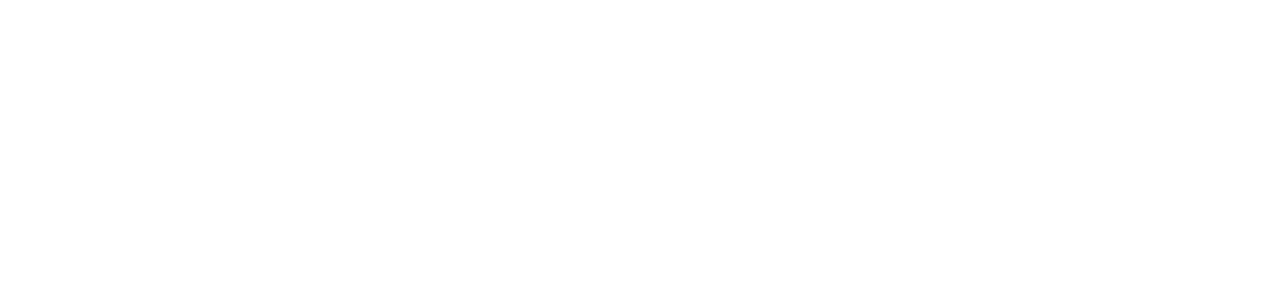
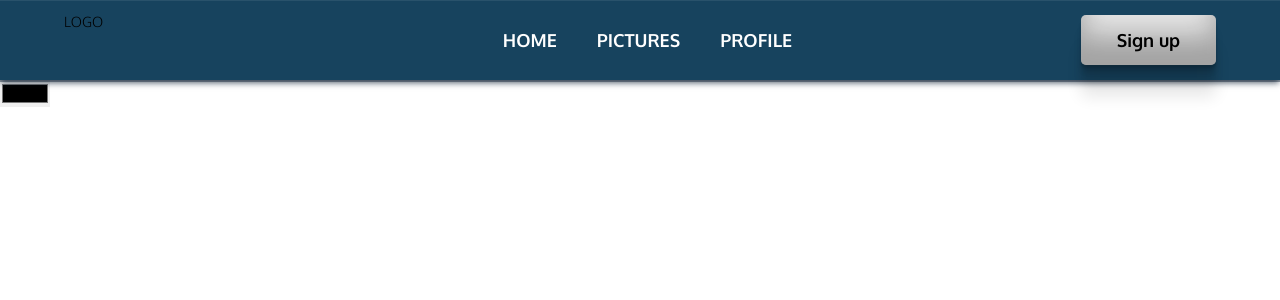
Before and after one commit to IBRA110/Draw-and-Draw, an Angular app in the folder frontend/project/: page /paint in a window 1280 px wide. Before the commit this address led to /. Shown: the top 300 px of the page. Built offline with nearby package versions, Linux system fonts and the light colour scheme.

Commit message:
version 0.11

```diff
--- a/frontend/project/package.json
+++ b/frontend/project/package.json
@@ -18,7 +18,9 @@
     "@angular/platform-browser": "~13.3.0",
     "@angular/platform-browser-dynamic": "~13.3.0",
     "@angular/router": "~13.3.0",
+    "angular-canvas-painter": "^0.6.0",
     "ng2-file-upload": "^1.4.0",
+    "p5": "^1.4.1",
     "rxjs": "~7.5.0",
     "tslib": "^2.3.0",
     "zone.js": "~0.11.4"
--- a/frontend/project/src/app/app-routing.module.ts
+++ b/frontend/project/src/app/app-routing.module.ts
@@ -4,12 +4,14 @@
 import { MainComponent } from './main/main.component';
 import { AuthComponent } from './auth/auth.component';
 import { HomeComponent } from './main/home/home.component';
+import { PaintComponent } from './main/paint/paint.component';
 
 const routes: Routes = [
 	{
 		path: '', component: MainComponent, children:[
 			{path: '', redirectTo:'/', pathMatch: 'full'},
 			{path: '', component: HomeComponent},
+			{path: 'paint', component: PaintComponent},
 		]},
 ];
 
--- a/frontend/project/src/app/app.module.ts
+++ b/frontend/project/src/app/app.module.ts
@@ -11,6 +11,7 @@
 import { AuthService } from './auth/auth.service';
 import { HomeComponent } from './main/home/home.component';
 import { FooterComponent } from './main/footer/footer.component';
+import { PaintComponent } from './main/paint/paint.component';
 
 @NgModule({
   declarations: [
@@ -19,7 +20,8 @@
     HeaderComponent,
     AuthComponent,
     HomeComponent,
-    FooterComponent
+    FooterComponent,
+    PaintComponent
   ],
   imports: [
     BrowserModule,
--- a/frontend/project/src/app/main/header/header.component.html
+++ b/frontend/project/src/app/main/header/header.component.html
@@ -1,17 +1,17 @@
-<nav>
+<nav class='nav'>
 	<div class='logo'>LOGO
 	</div>
 	<ul>
-		<li><a href='#'>HOME</a></li>
+		<li><a [routerLink]="['']">HOME</a></li>
 		<li><a href='#'>PICTURES</a></li>
 		<li><a href='#'>PROFILE</a></li>
 	</ul>
 	<ul>
 		<li	class='signup' *ngIf='!auth.isAuthenticated()' (click)='popupShow()'>
-			<button>
-				Sign up
-			</button>
+			<button>Sign up</button>
 		</li>
-		<li class='logout' *ngIf='auth.isAuthenticated()'><button (click)='logout()'>Logout</button></li>
+		<li class='logout' *ngIf='auth.isAuthenticated()'>
+			<button (click)='logout()'>Logout</button>
+		</li>
 	</ul>
 </nav>
--- a/frontend/project/src/app/main/header/header.component.scss
+++ b/frontend/project/src/app/main/header/header.component.scss
@@ -7,6 +7,7 @@
 	align-items: center;
 	gap: 50px;
 	padding: 0px 5%;
+	transition: 300ms ease;
 
 	.logo{
 		width: 150px;
@@ -67,7 +68,16 @@
 				font-size: 18px;
 				font-weight: bold;
 				color: rgb(255,255,255);
+				transition: 300ms ease;
 			}
 		}
 	}
 }
+.paint-nav{
+	position: relative;
+	background-color: rgb(23, 67, 94);
+	box-shadow: rgba(6, 24, 44, 0.4) 0px 0px 0px 2px,
+							rgba(6, 24, 44, 0.65) 0px 4px 6px -1px,
+							rgba(255, 255, 255, 0.08) 0px 1px 0px inset;
+
+}
--- a/frontend/project/src/app/main/header/header.component.ts
+++ b/frontend/project/src/app/main/header/header.component.ts
@@ -1,6 +1,7 @@
-import { Component, Inject, OnInit } from '@angular/core';
+import { Component, Inject, OnInit, DoCheck } from '@angular/core';
 import { DOCUMENT } from '@angular/common';
 import { Injectable } from '@angular/core';
+import { Router } from '@angular/router';
 
 import { AuthService } from '../../auth/auth.service';
 
@@ -12,18 +13,29 @@
 @Injectable({providedIn: 'root'})
 export class HeaderComponent implements OnInit {
 
-
+	public nav: any
 	public authComp: any
 
 	constructor(
 		public auth: AuthService,
-		@Inject(DOCUMENT) private document: Document
+		@Inject(DOCUMENT) private document: Document,
+		private router: Router
 	) {
 		this.authComp = this.document.getElementsByClassName('forms')[0]
+		this.nav = this.document.getElementsByClassName('nav')
 	}
 
   ngOnInit(): void {
   }
+
+	ngDoCheck(){
+		if (this.router.url == '/paint'){
+			this.nav[0].classList.add('paint-nav')
+		}
+		else{
+			this.nav[0].classList.remove('paint-nav')
+		}
+	}
 
 	popupShow(){
 		this.authComp.classList.add('show')
--- a/frontend/project/src/app/main/home/home.component.html
+++ b/frontend/project/src/app/main/home/home.component.html
@@ -1,4 +1,4 @@
 <div class='home' (click)='popupHide()'>
 	<button *ngIf='!auth.isAuthenticated()' (click)='popupShow()'>Let's Draw!</button>
-	<button *ngIf='auth.isAuthenticated()'>Let's Draw!</button>
+	<button *ngIf='auth.isAuthenticated()' [routerLink]="['paint']">Let's Draw!</button>
 </div>
--- /dev/null
+++ b/frontend/project/src/app/main/paint/paint.component.html
@@ -0,0 +1,4 @@
+<input type='color'>
+<div class="sketch-container">
+	<div id="sketch-holder"></div>
+</div>
--- /dev/null
+++ b/frontend/project/src/app/main/paint/paint.component.scss
@@ -0,0 +1,5 @@
+div{
+	display: block;
+	height: 80%;
+	width: 100%;
+}
--- /dev/null
+++ b/frontend/project/src/app/main/paint/paint.component.ts
@@ -0,0 +1,64 @@
+import { Component, OnInit } from '@angular/core';
+import p5 from 'p5';
+
+@Component({
+  selector: 'app-paint',
+  templateUrl: './paint.component.html',
+  styleUrls: ['./paint.component.scss']
+})
+export class PaintComponent implements OnInit {
+
+
+	canvas: any;
+  sw = 20;
+  c = [];
+  strokeColor = 0;
+  constructor() { }
+
+  ngOnInit() {
+    // this sketch was modified from the original
+    // https://editor.p5js.org/Janglee123/sketches/HJ2RnrQzN
+    const sketch = s => {
+      s.setup = () => {
+        let canvas2 = s.createCanvas(s.windowWidth - 200, s.windowHeight - 200);
+
+        canvas2.parent('sketch-holder');
+
+
+        s.strokeWeight(this.sw);
+        this.c[0] = s.color(0, 0, 0);
+        s.rect(0, 0, s.width, s.height);
+        s.stroke(this.c[this.strokeColor]);
+        s.background(255);
+      };
+
+      s.draw = () => {
+        if (s.mouseIsPressed) {
+          if (s.mouseButton === s.LEFT) {
+            s.line(s.mouseX, s.mouseY, s.pmouseX, s.pmouseY);
+          } else if (s.mouseButton === s.CENTER) {
+            s.background(255);
+          }
+        }
+
+
+
+
+
+/*
+				s.fill(0,100,100)
+				s.line(s.mouseX, s.mouseY, s.pmouseX, s.pmouseY)
+
+*/
+      };
+
+      s.keyPressed = () => {
+        if (s.key === 'c') {
+          window.location.reload();
+        }
+      };
+    };
+
+    this.canvas = new p5(sketch);
+  }
+}
--- a/frontend/project/src/index.html
+++ b/frontend/project/src/index.html
@@ -9,5 +9,6 @@
 </head>
 <body>
   <app-root></app-root>
+	<script src="https://cdnjs.cloudflare.com/ajax/libs/p5.js/1.3.1/p5.min.js"></script>
 </body>
 </html>
```
Also changed, not shown: 1 other file (tests, documents, lock files or other folders).
